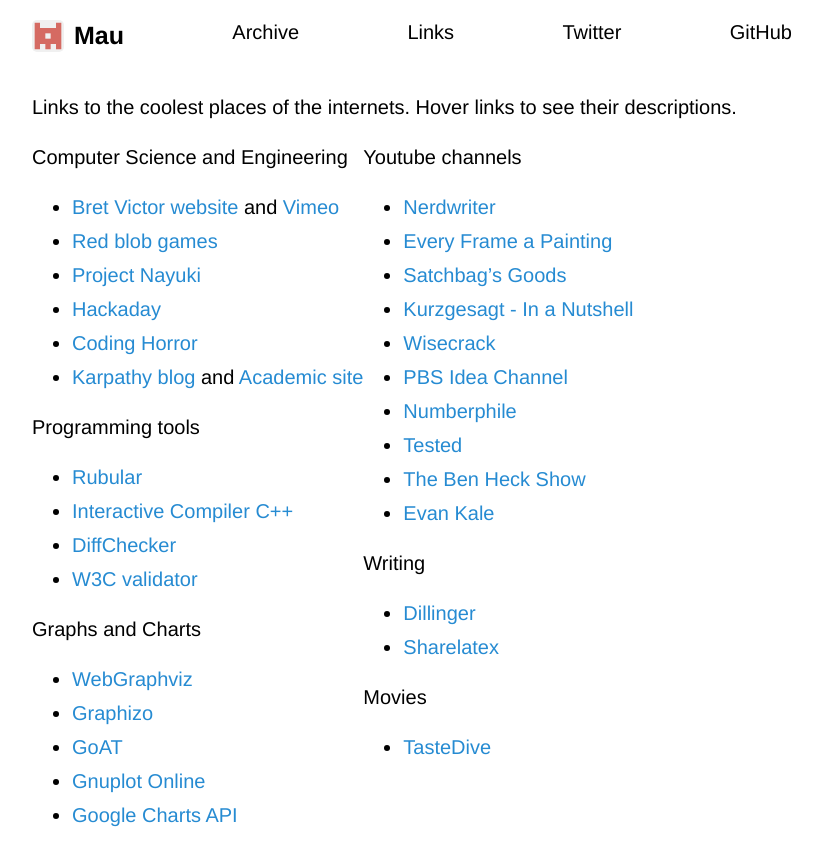
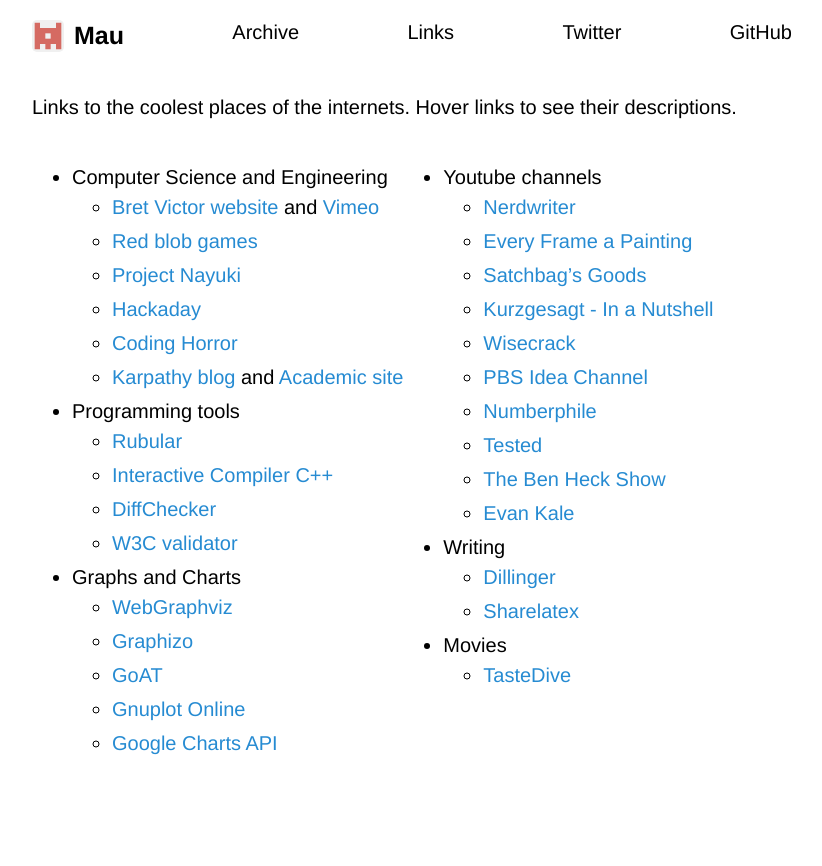
Before and after one commit to Maumagnaguagno/maumagnaguagno.github.io, a Jekyll site: the page built from links.md, in a window 1280 px wide. Shown: the top 866 px of the page, without its empty margins (228-1050 px from the left). Built offline with Jekyll 4.4.1, drawn with Linux system fonts in a browser that asks for light colours; our own code applies the rules of GitHub Pages for plain Markdown files.

Commit message:
Revert "Decrease list indentation in Links"
This reverts commit 201d7c1ff318123185d6b716b3d8b3f6740603d6.

```diff
--- a/links.md
+++ b/links.md
@@ -7,45 +7,41 @@ Links to the coolest places of the internets.
 Hover links to see their descriptions.
 
 <div style="float:left" markdown="1">
-Computer Science and Engineering
-- [Bret Victor website](http://worrydream.com/ "The future of interface design") and [Vimeo](https://vimeo.com/worrydream "Bret Victor at Vimeo")
-- [Red blob games](http://www.redblobgames.com/ "A* and game development material")
-- [Project Nayuki](https://www.nayuki.io/ "Programming blog")
-- [Hackaday](https://hackaday.com "Engineering and maker stuff")
-- [Coding Horror](https://blog.codinghorror.com/ "Programming and human factors")
-- [Karpathy blog](https://karpathy.github.io/ "Computer Science Ph.D student interested in machine learning") and [Academic site](https://cs.stanford.edu/people/karpathy/ "Karpathy at Stanford")
-
-Programming tools
-- [Rubular](http://rubular.com/ "Regex editor")
-- [Interactive Compiler C++](https://gcc.godbolt.org/ "Online assembler")
-- [DiffChecker](https://www.diffchecker.com/ "Diff in your browser, with colors")
-- [W3C validator](https://validator.w3.org/ "Validate web documents")
-
-Graphs and Charts
-- [WebGraphviz](http://www.webgraphviz.com/ "Write your graphs, let the computer draw for you")
-- [Graphizo](https://g.gravizo.com/ "Graphviz, UMLGraph or PlantUML for your README")
-- [GoAT](https://github.com/blampe/goat "ASCII diagram generation")
-- [Gnuplot Online](http://gnuplot.respawned.com/ "Chart editor")
-- [Google Charts API](https://developers.google.com/chart/interactive/docs/ "Use javascript to show your datasets")
+- Computer Science and Engineering
+  - [Bret Victor website](http://worrydream.com/ "The future of interface design") and [Vimeo](https://vimeo.com/worrydream "Bret Victor at Vimeo")
+  - [Red blob games](http://www.redblobgames.com/ "A* and game development material")
+  - [Project Nayuki](https://www.nayuki.io/ "Programming blog")
+  - [Hackaday](https://hackaday.com "Engineering and maker stuff")
+  - [Coding Horror](https://blog.codinghorror.com/ "Programming and human factors")
+  - [Karpathy blog](https://karpathy.github.io/ "Computer Science Ph.D student interested in machine learning") and [Academic site](https://cs.stanford.edu/people/karpathy/ "Karpathy at Stanford")
+- Programming tools
+  - [Rubular](http://rubular.com/ "Regex editor")
+  - [Interactive Compiler C++](https://gcc.godbolt.org/ "Online assembler")
+  - [DiffChecker](https://www.diffchecker.com/ "Diff in your browser, with colors")
+  - [W3C validator](https://validator.w3.org/ "Validate web documents")
+- Graphs and Charts
+  - [WebGraphviz](http://www.webgraphviz.com/ "Write your graphs, let the computer draw for you")
+  - [Graphizo](https://g.gravizo.com/ "Graphviz, UMLGraph or PlantUML for your README")
+  - [GoAT](https://github.com/blampe/goat "ASCII diagram generation")
+  - [Gnuplot Online](http://gnuplot.respawned.com/ "Chart editor")
+  - [Google Charts API](https://developers.google.com/chart/interactive/docs/ "Use javascript to show your datasets")
 </div>
 
 <div style="float:left" markdown="1">
-Youtube channels
-- [Nerdwriter](https://www.youtube.com/user/Nerdwriter1 "Movie and art reviews")
-- [Every Frame a Painting](https://www.youtube.com/user/everyframeapainting "Movies explained")
-- [Satchbag's Goods](https://www.youtube.com/user/satchbags/ "Games explained")
-- [Kurzgesagt - In a Nutshell](https://www.youtube.com/user/Kurzgesagt/ "Philosophy with nice graphics")
-- [Wisecrack](https://www.youtube.com/user/thugnotes "Funny and smart philosophy")
-- [PBS Idea Channel](https://www.youtube.com/user/pbsideachannel "Here is an idea...")
-- [Numberphile](https://www.youtube.com/user/numberphile "Maths!")
-- [Tested](https://www.youtube.com/user/testedcom "Design and build stuff")
-- [The Ben Heck Show](https://www.youtube.com/user/thebenheckshow "Design, build and fix electronics")
-- [Evan Kale](https://www.youtube.com/user/EvanKale91 "Circuit bending")
-
-Writing
-- [Dillinger](http://dillinger.io/ "Markdown editor")
-- [Sharelatex](https://www.sharelatex.com/ "Collaborative writing")
-
-Movies
-- [TasteDive](https://tastedive.com/ "Recommendation system")
+- Youtube channels
+  - [Nerdwriter](https://www.youtube.com/user/Nerdwriter1 "Movie and art reviews")
+  - [Every Frame a Painting](https://www.youtube.com/user/everyframeapainting "Movies explained")
+  - [Satchbag's Goods](https://www.youtube.com/user/satchbags/ "Games explained")
+  - [Kurzgesagt - In a Nutshell](https://www.youtube.com/user/Kurzgesagt/ "Philosophy with nice graphics")
+  - [Wisecrack](https://www.youtube.com/user/thugnotes "Funny and smart philosophy")
+  - [PBS Idea Channel](https://www.youtube.com/user/pbsideachannel "Here is an idea...")
+  - [Numberphile](https://www.youtube.com/user/numberphile "Maths!")
+  - [Tested](https://www.youtube.com/user/testedcom "Design and build stuff")
+  - [The Ben Heck Show](https://www.youtube.com/user/thebenheckshow "Design, build and fix electronics")
+  - [Evan Kale](https://www.youtube.com/user/EvanKale91 "Circuit bending")
+- Writing
+  - [Dillinger](http://dillinger.io/ "Markdown editor")
+  - [Sharelatex](https://www.sharelatex.com/ "Collaborative writing")
+- Movies
+  - [TasteDive](https://tastedive.com/ "Recommendation system")
 </div>
```
